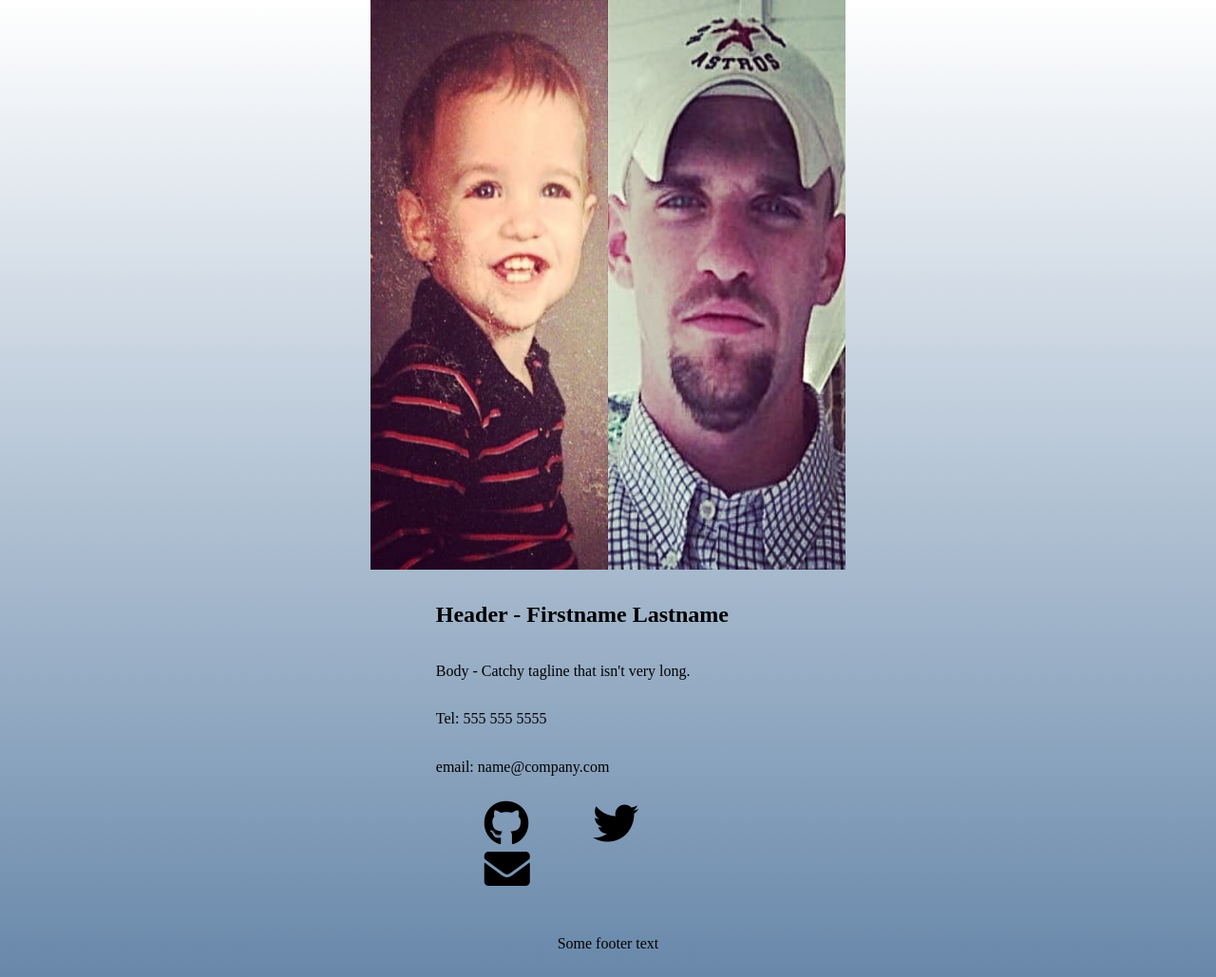
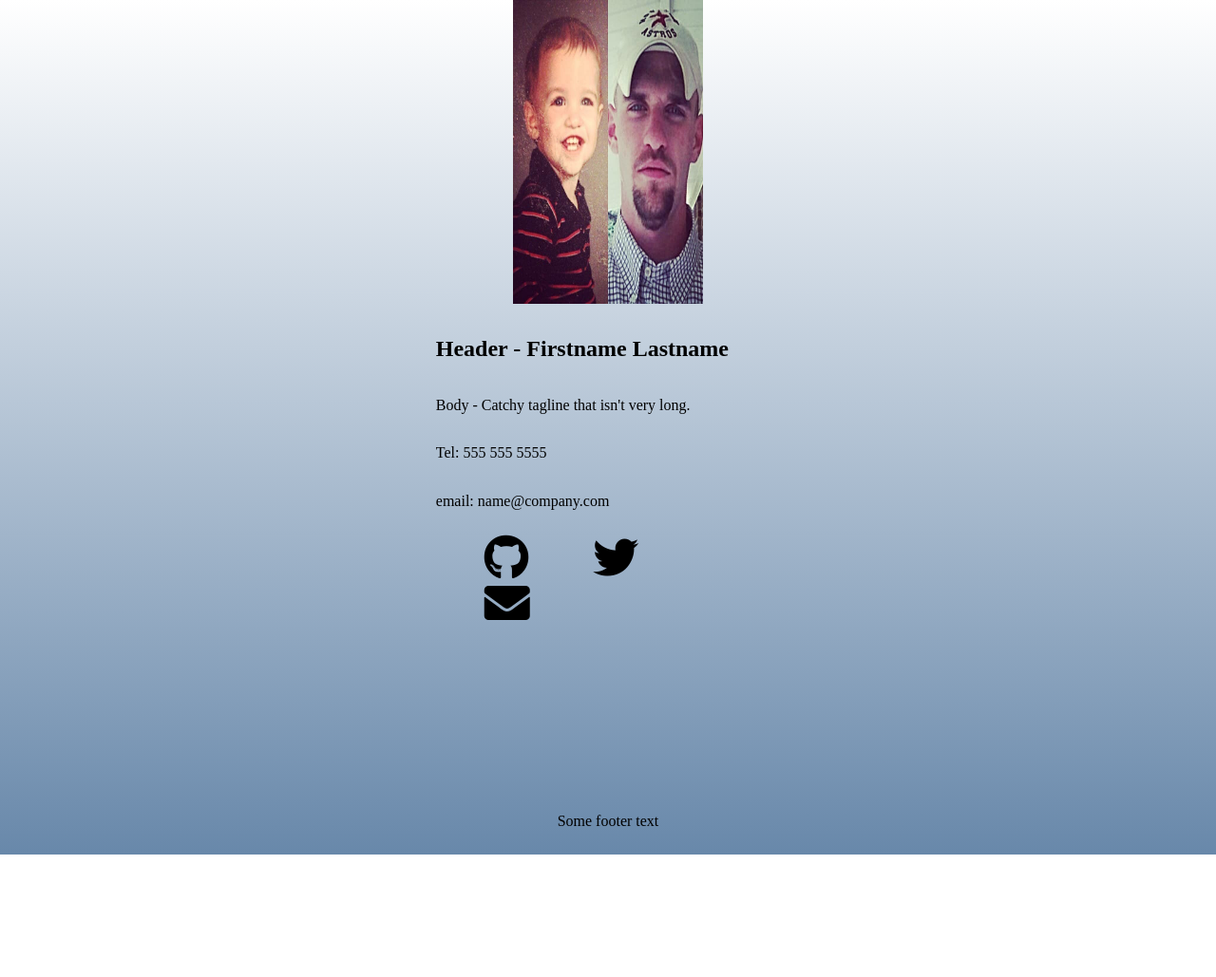
Before and after one commit to mwoolweaver/contigo, a Jekyll site: the page built from index.html, in a window 1280 px wide. Shown: the whole page at 95% size. Built offline with Jekyll 4.4.1, drawn with Linux system fonts in a browser that asks for light colours; nearby versions of some CDN libraries; after the commit the page ends 900 px from its top, so only the background shows below that.

Commit message:
Update default.html

```diff
--- a/_layouts/default.html
+++ b/_layouts/default.html
@@ -4,7 +4,7 @@
     <body>
         <main class="wrapper">
             <header>
-                    <img src="https://raw.githubusercontent.com/mwoolweaver/contigo/master/_layouts/me.jpg" alt="me" width="500" height="600">
+                    <img src="https://raw.githubusercontent.com/mwoolweaver/contigo/master/_layouts/me.jpg" alt="me" width="200" height="320">
             </header>
             {{ content }}
             <footer>
```
